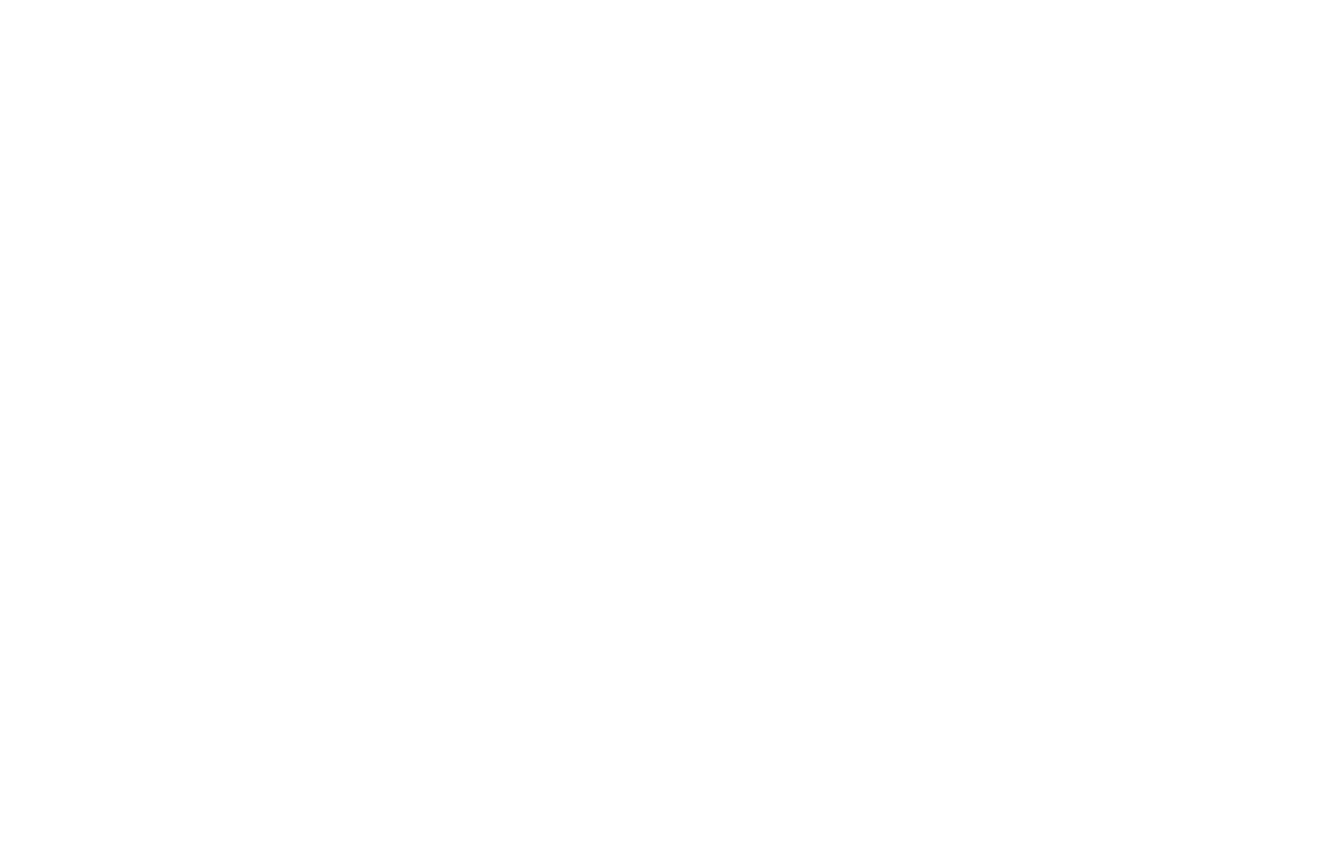
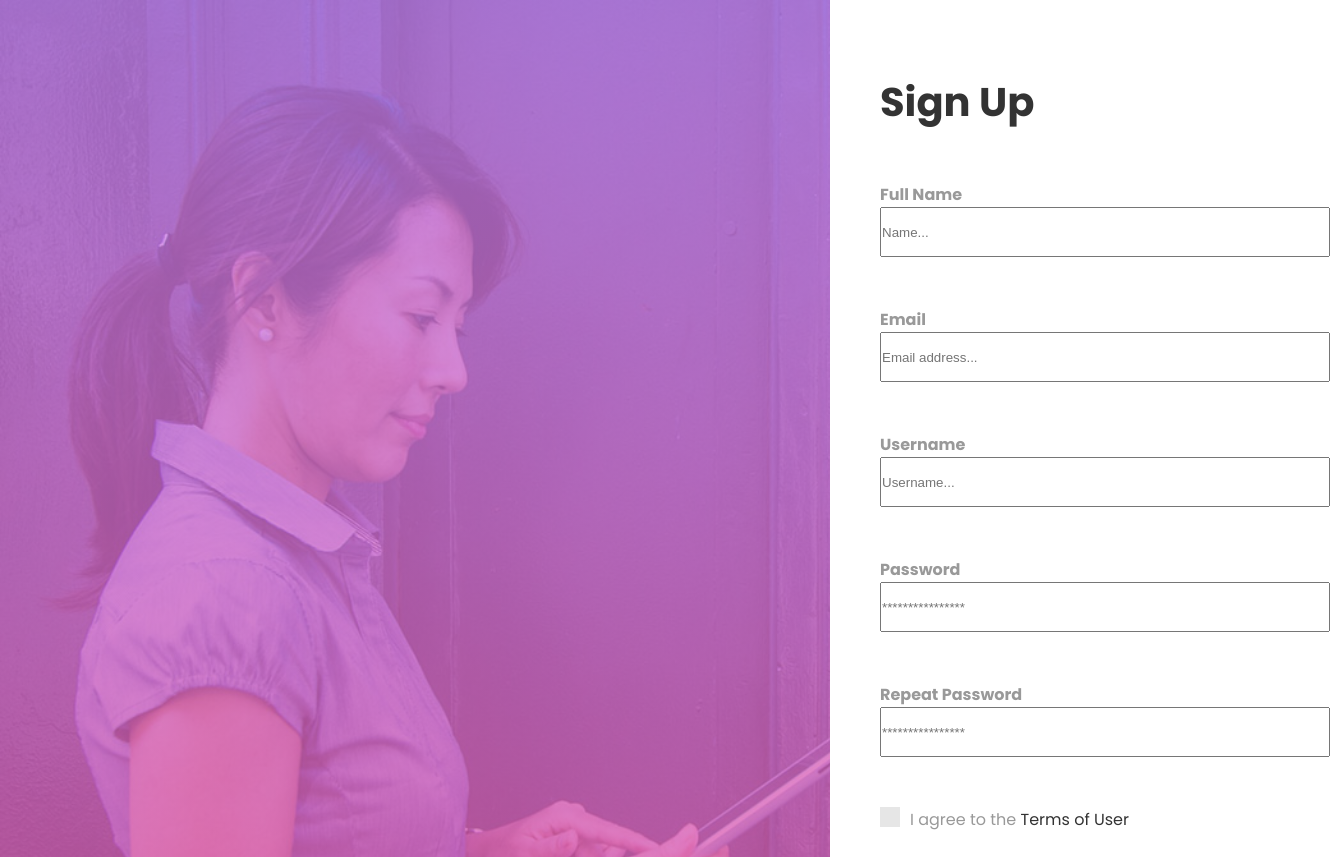
Before and after one commit to ArsenGabrielyan/loginproject, a React (Create React App) app: page / in a window 1280 px wide. Shown: the top 857 px of the page, 1330 px wide, since content can reach past the window. Before the commit the page ends 800 px from the top, so only its background shows below. Built offline with nearby package versions, Linux system fonts and the light colour scheme.

Commit message:
Added Design (Not Completed)

```diff
--- a/package.json
+++ b/package.json
@@ -6,6 +6,7 @@
     "@testing-library/jest-dom": "^5.16.5",
     "@testing-library/react": "^13.4.0",
     "@testing-library/user-event": "^13.5.0",
+    "formik": "^2.2.9",
     "node-sass": "^7.0.3",
     "react": "^18.2.0",
     "react-dom": "^18.2.0",
--- a/public/index.html
+++ b/public/index.html
@@ -24,6 +24,9 @@
       work correctly both with client-side routing and a non-root public URL.
       Learn how to configure a non-root public URL by running `npm run build`.
     -->
+    <link rel="preconnect" href="https://fonts.googleapis.com">
+    <link rel="preconnect" href="https://fonts.gstatic.com" crossorigin>
+    <link href="https://fonts.googleapis.com/css2?family=Poppins:wght@100;200;300;400;500;600;700;800;900&display=swap" rel="stylesheet">
     <title>React App</title>
   </head>
   <body>
--- a/src/App.js
+++ b/src/App.js
@@ -1,10 +1,14 @@
-import logo from './logo.svg';
 import './App.scss';
+import SignUpForm from "./components/SignUpForm";
 
 function App() {
   return (
     <div className="App">
-
+      <div className="bg"></div>
+      <div className="loginContainer">
+        <h2>Sign Up</h2>
+        <SignUpForm />
+      </div>
     </div>
   );
 }
--- a/src/App.scss
+++ b/src/App.scss
@@ -1,3 +1,10 @@
+$firstColor: #e8519e;
+$secondColor: #c77ff2;
+$checkboxColor: #C87EF0;
+$hexDarkGray: #333333;
+$hexGray: #999999;
+$hexLightGray: #E6E6E6;
+
 *{
   margin: 0;
   padding: 0;
@@ -5,4 +12,88 @@
 }
 .App {
   text-align: center;
+  display: grid;
+  grid-template-columns: 830px 550px;
+  min-height: 150vh;
 }
+.bg{
+  background: linear-gradient(to top,rgba(232, 81, 158, 0.75), rgba(199, 127, 242, 0.75)), url(./img/bg-01.jpg);
+  background-size: cover;
+}
+.loginContainer{
+  margin: 72px 50px 50px 50px;
+  h2{
+    font-size: 40px;
+    text-align: left;
+    color: $hexDarkGray;
+  }
+}
+.frm{
+  display: flex;
+  flex-direction: column;
+  justify-content: center;
+  align-items: flex-start;
+  margin: 50px 0;
+  color: $hexGray;
+  .labelBox{
+    color: $hexGray;
+    font-weight: bold;
+  }
+  .inputBox{
+    width: 100%;
+    height: 50px;
+    margin-bottom: 50px;
+  }
+  .agreeText{
+    width: 100%;
+    position: relative;
+    left: 20px;
+    padding: 0 10px;
+  }
+  .midBold{
+    color: $hexDarkGray;
+  }
+  .agreedCheckBox{
+    position: relative;
+  }
+  .agreeCheck{
+    position: absolute;
+    opacity: 0;
+    cursor: pointer;
+    height: 0;
+    width: 0;
+    &:checked{
+      ~ {
+        .agreeBox{
+          background: $hexLightGray;
+          &::after{
+            display: block;
+          }
+        }
+      }
+    }
+  }
+  .agreeBox{
+    position: absolute;
+    top: 0;
+    left: 0;
+    width: 20px;
+    height: 20px;
+    background: $hexLightGray;
+    &::after{
+      left: 9px;
+      top: 5px;
+      width: 5px;
+      height: 10px;
+      border: solid $checkboxColor;
+      border-width: 0 3px 3px 0;
+      transform: rotate(45deg);
+    }
+  }
+  .loginBtn{
+    padding: 0 20px;
+    width: 240px;
+    height: 50px;
+    margin: 30px 0;
+  }
+}
--- /dev/null
+++ b/src/components/SignUpForm.jsx
@@ -0,0 +1,32 @@
+import React from "react";
+
+class SignUpForm extends React.Component{
+     render(){
+          return(
+               <div className="formContainer">
+               <form className="frm">
+                    <label htmlFor="name" className="labelBox">Full Name</label>
+                    <input type="text" name="name" placeholder="Name..." className="inputBox"/>
+                    <label htmlFor="email" className="labelBox">Email</label>
+                    <input type="email" name="email" placeholder="Email address..." className="inputBox"/>
+                    <label htmlFor="username" className="labelBox">Username</label>
+                    <input type="text" name="username" placeholder="Username..." className="inputBox"/>
+                    <label htmlFor="pass" className="labelBox">Password</label>
+                    <input type="password" name="pass" placeholder="****************" className="inputBox"/>
+                    <label htmlFor="confirmPass" className="labelBox">Repeat Password</label>
+                    <input type="password" name="confirmPass" placeholder="****************" className="inputBox"/>
+                    <span className="agreedCheckBox">
+                         <input type="checkbox" name="agreed" className="agreeCheck"/>
+                         <span className="agreeBox"></span>
+                         <span className="agreeText">I agree to the <span className="midBold">Terms of User</span></span>
+                    </span>
+                    <button type="submit" className="loginBtn">Sign Up</button>
+               </form>
+               <a href="#">Sign In</a>
+               </div>
+
+          )
+     }
+}
+
+export default SignUpForm
--- a/src/index.scss
+++ b/src/index.scss
@@ -1,13 +1,6 @@
 body {
   margin: 0;
-  font-family: -apple-system, BlinkMacSystemFont, 'Segoe UI', 'Roboto', 'Oxygen',
-    'Ubuntu', 'Cantarell', 'Fira Sans', 'Droid Sans', 'Helvetica Neue',
-    sans-serif;
+  font-family: 'Poppins', sans-serif;
   -webkit-font-smoothing: antialiased;
   -moz-osx-font-smoothing: grayscale;
 }
-
-code {
-  font-family: source-code-pro, Menlo, Monaco, Consolas, 'Courier New',
-    monospace;
-}
```
Also changed, not shown: src/img/bg-01.jpg (added), 1 other file (tests, documents, lock files or other folders).
